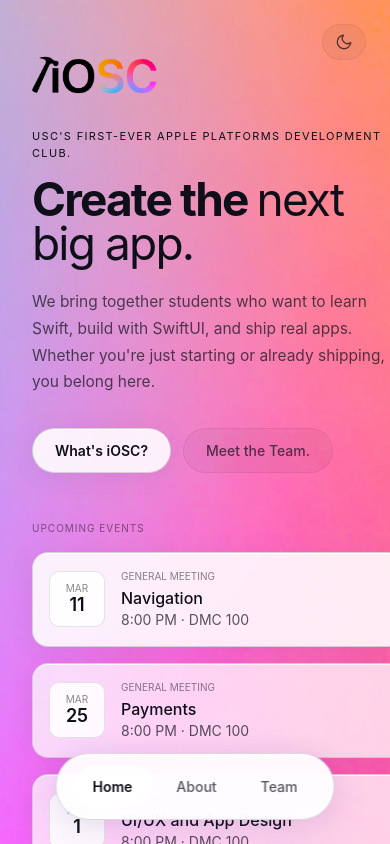
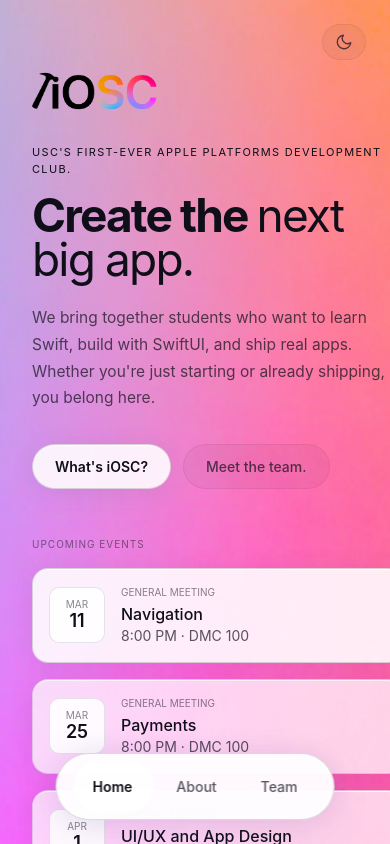
Before and after one commit to shrutinatala/iosc-website-redesign, a Next.js app: page / in a window 390 px wide. Built offline with nearby package versions, Linux system fonts and the light colour scheme.

Commit message:
margin changes

```diff
--- a/src/app/globals.css
+++ b/src/app/globals.css
@@ -265,8 +265,8 @@ body {
 
 .nav-indicator {
   position: absolute;
-  top: var(--nav-pad-y);
-  bottom: var(--nav-pad-y);
+  top: calc(var(--nav-pad-y) - 5px);
+  bottom: calc(var(--nav-pad-y) - 5px);
   /* Fully round slider */
   border-radius: 999px;
   background: var(--glass-2);
@@ -312,7 +312,7 @@ body {
   align-items: start;
   max-width: 72rem;
   margin: 0 auto;
-  padding: 52px 2rem 96px;
+  padding: 72px 2rem 96px;
   height: 100%;
   box-sizing: border-box;
 }
@@ -320,7 +320,7 @@ body {
 @media (max-width: 1023px) {
   .page-scroll-right {
     grid-template-columns: 1fr;
-    padding: 48px 2rem 100px;
+    padding: 64px 2rem 100px;
   }
 }
 
@@ -364,7 +364,7 @@ body {
   gap: 4rem;
   max-width: 72rem;
   margin: 0 auto;
-  padding: 48px 2rem 100px;
+  padding: 68px 2rem 100px;
   height: 100%;
   box-sizing: border-box;
 }
--- a/src/components/iosc-app.tsx
+++ b/src/components/iosc-app.tsx
@@ -463,7 +463,7 @@ export function IoscApp() {
 
   return (
     <div
-      className="fixed inset-0"
+      className="fixed inset-0 pt-16 md:pt-24"
       onTouchStart={onTouchStart}
       onTouchEnd={onTouchEnd}
     >
@@ -529,7 +529,7 @@ export function IoscApp() {
                 className="btn-tinted"
                 onClick={() => go(2)}
               >
-                Meet the Team.
+                Meet the team.
               </button>
             </div>
           </div>
@@ -684,7 +684,7 @@ export function IoscApp() {
         aria-hidden={cur !== 2}
       >
         <div
-          className="mx-auto max-w-6xl px-8 pt-12 pb-[100px] h-full overflow-auto"
+          className="mx-auto max-w-6xl px-8 pt-16 pb-[100px] h-full overflow-auto"
           style={{ minHeight: "100dvh" }}
         >
           <div className="mb-10">
```
